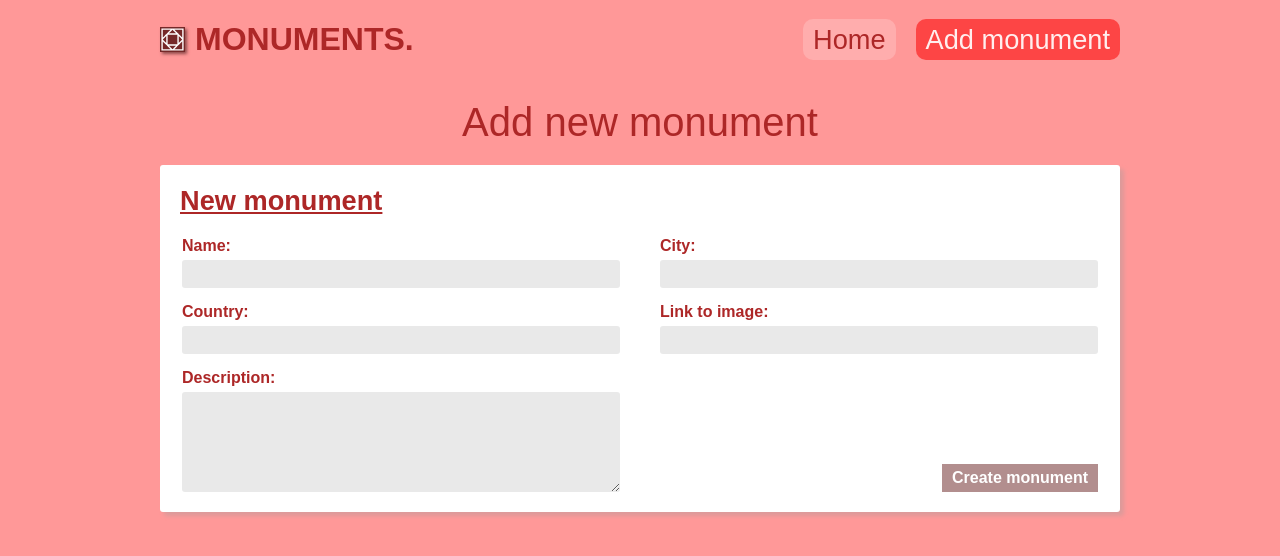
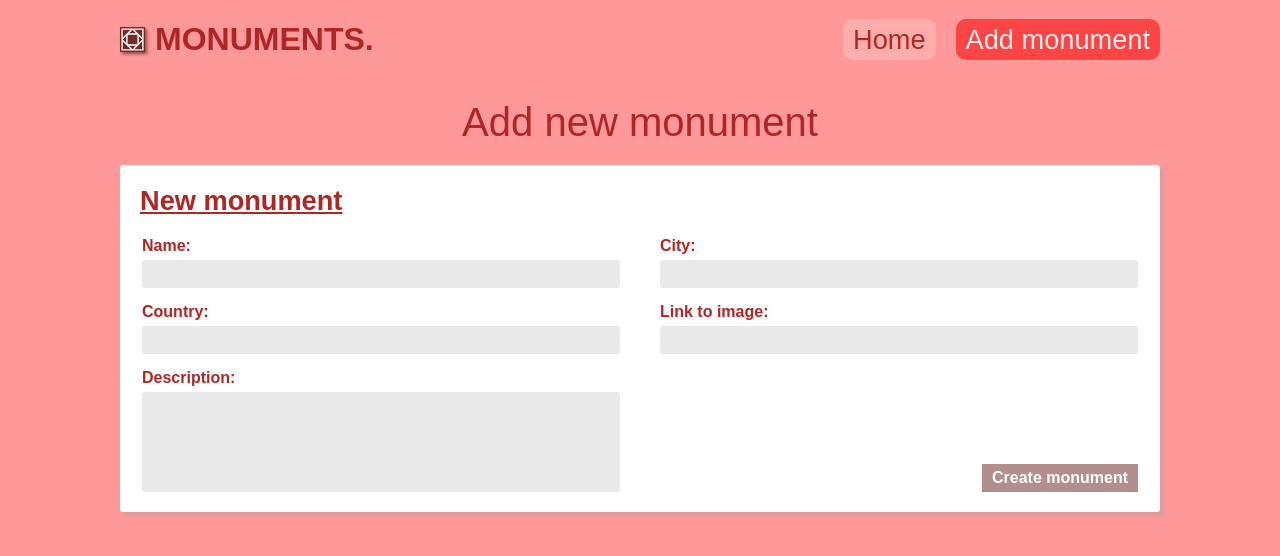
Before and after one commit to ZilongZhan/w6-monuments-react, a React (Vite) app: page /add-monument in a window 1280 px wide. Shown: the top 556 px of the page. Built offline with nearby package versions, Linux system fonts and the light colour scheme; no server answers.

Commit message:
Refactor application flexbox layout

```diff
--- a/src/components/App/App.css
+++ b/src/components/App/App.css
@@ -1,11 +1,12 @@
 .container {
   min-height: 100vh;
   min-width: 300px;
+  display: flex;
+  flex-direction: column;
 }
 
 .main-content {
   display: flex;
-  justify-content: center;
   padding-top: 20px;
   padding-bottom: 20px;
   flex-direction: column;
@@ -14,8 +15,7 @@
 
 .main-header,
 .main-content {
-  margin: 0 auto;
-  max-width: 1200px;
+  max-width: 1500px;
   padding-left: 20px;
   padding-right: 20px;
 
--- a/src/components/Header/Header.css
+++ b/src/components/Header/Header.css
@@ -2,6 +2,7 @@
   display: flex;
   align-items: center;
   justify-content: space-between;
+  align-self: stretch;
 }
 
 .title-container {
--- a/src/monument/components/MonumentCardsList/MonumentCardsList.css
+++ b/src/monument/components/MonumentCardsList/MonumentCardsList.css
@@ -2,7 +2,6 @@
   display: grid;
   gap: 20px;
   width: 100%;
-  max-width: 1200px;
 
   @media (width >= 600px) {
     grid-template-columns: repeat(2, 1fr);
--- a/src/monument/components/MonumentForm/MonumentForm.css
+++ b/src/monument/components/MonumentForm/MonumentForm.css
@@ -2,11 +2,11 @@
   display: flex;
   gap: 20px;
   flex-direction: column;
-  max-width: 1000px;
   background-color: rgb(255, 255, 255);
   border-radius: 3px;
   box-shadow: 4px 4px 4px rgb(220, 154, 154);
   padding: 20px;
+  align-self: stretch;
 }
 
 .monument-form__title {
@@ -41,5 +41,5 @@
   padding: 5px 10px;
   border-radius: 3px;
   background-color: rgb(233, 233, 233);
-  min-width: 100%;
+  resize: none;
 }
```
